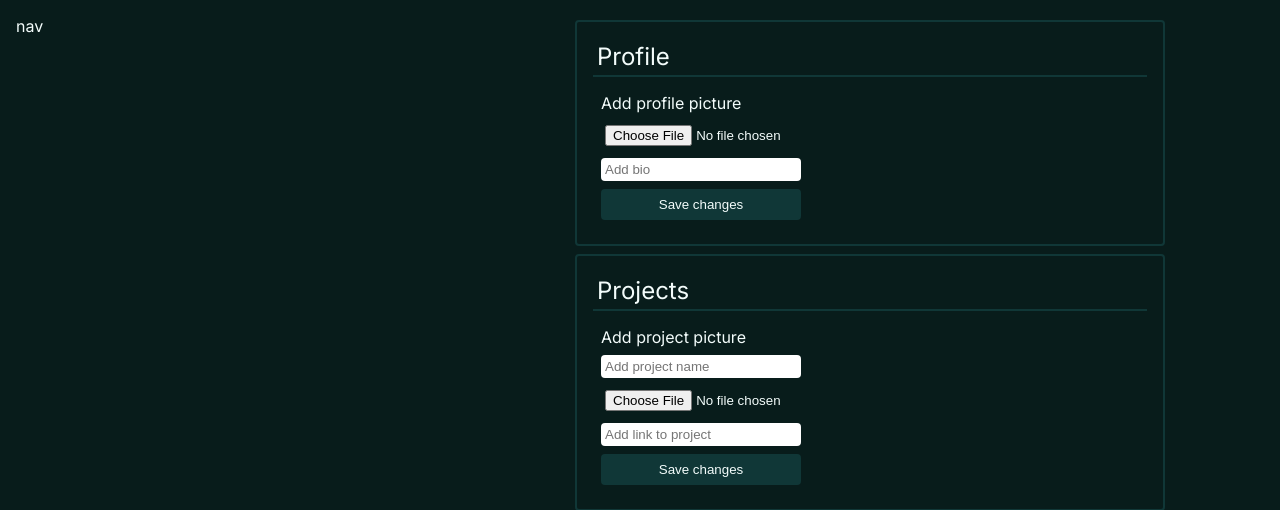
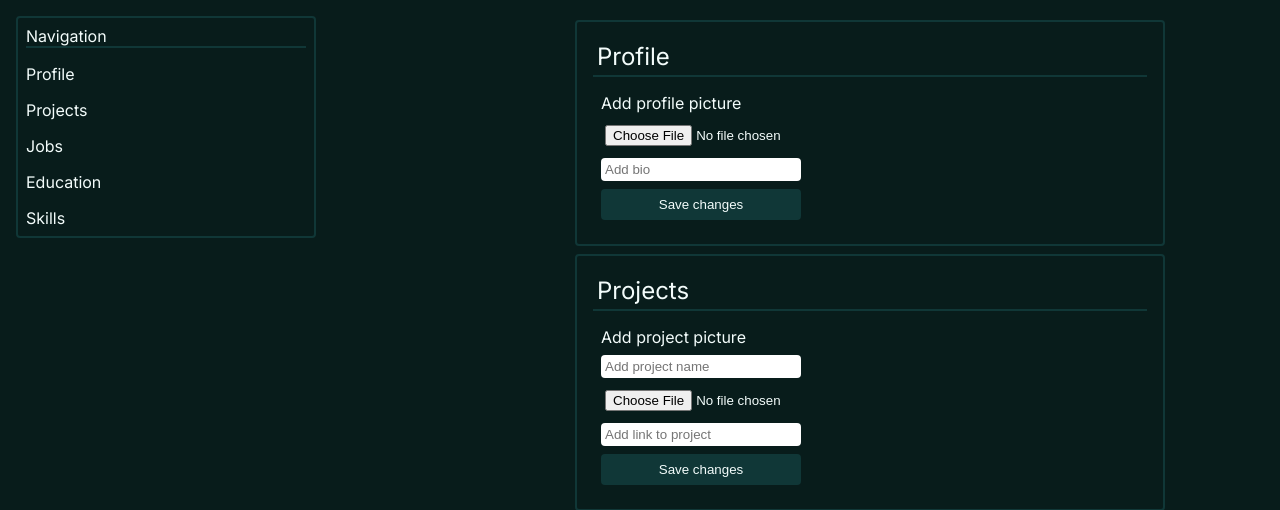
Before and after one commit to Paskie0/ProfielPlus, a PHP site: page /updateprofile in a window 1280 px wide. Shown: the part 55-565 px from the top of the page. Run offline with PHP 8.4, Linux system fonts and the light colour scheme; the visitor is signed in with stand-in values (Sample User, id 1); data that the repository does not hold is empty; some libraries are stand-ins or nearby versions.

Commit message:
added nav on updatepage

```diff
--- a/views/partials/css/updateProfile.css
+++ b/views/partials/css/updateProfile.css
@@ -4,8 +4,18 @@ main {
     padding: 1rem;
 
     & > aside {
-        max-width: 10px;
-        max-height: 10px;
+        & > nav > ul {
+            list-style: none;
+            display: grid;
+            grid-template-rows: repeat(5, min-content);
+            border: 2px var(--secondary) solid;
+            border-radius: 0.25rem;
+
+            & > li {
+                margin: 0.25rem;
+                padding: 0.25rem;
+            }
+        }
     }
 
     & > article {
@@ -109,3 +119,8 @@ main {
 .line {
     border: 1px var(--secondary) solid;
 }
+
+.navElement:hover {
+    cursor: pointer;
+    color: var(--accent);
+}
--- /dev/null
+++ b/views/scroll.js
@@ -0,0 +1,3 @@
+function goTo(yCords){
+    scrollTo(screenX,yCords)
+}
--- a/views/updateProfile.view.php
+++ b/views/updateProfile.view.php
@@ -7,6 +7,7 @@
     require 'functions/sqlfunctions.php';
     ?>
     <link rel="stylesheet" href="../views/partials/css/updateProfile.css"/>
+    <script src="../views/scroll.js"></script>
 </head>
 
 <body>
@@ -14,7 +15,14 @@
 <main>
     <aside>
         <nav>
-            nav
+            <ul>
+                <li>Navigation<hr class="line"></li>
+                <li class="navElement" onclick="goTo(72)">Profile</li>
+                <li class="navElement" onclick="goTo(307)">Projects</li>
+                <li class="navElement" onclick="goTo(572)">Jobs</li>
+                <li class="navElement" onclick="goTo(838)">Education</li>
+                <li class="navElement" onclick="goTo(838)">Skills</li>
+            </ul>
         </nav>
     </aside>
     <article>
```
